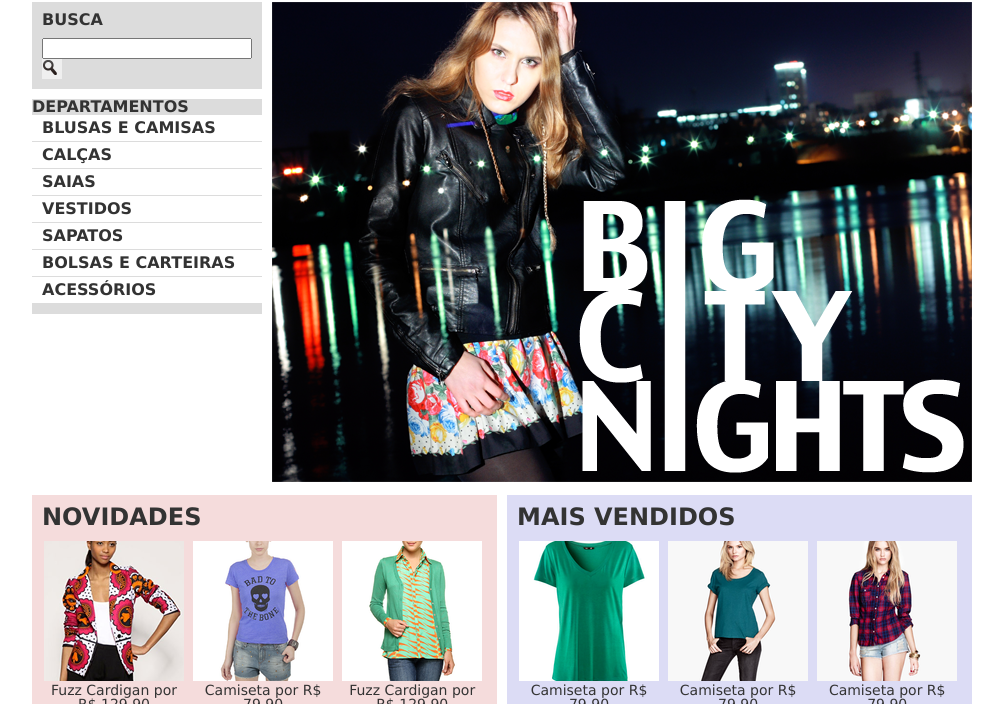
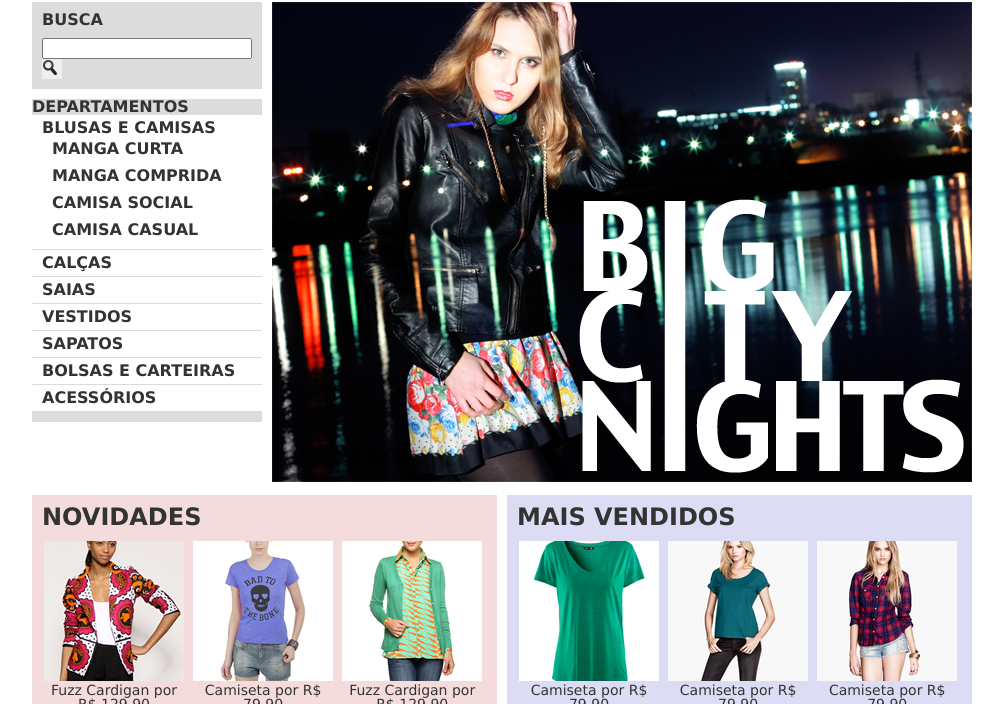
Before and after one commit to Paulo-pereira2077/Projeto-loja, a plain HTML site: page Raiz do site copy/index.html in a window 1280 px wide. Shown: the part 96-800 px from the top of the page, without its empty margins (138-1141 px from the left). Drawn offline with Linux system fonts and the light colour scheme.

Commit message:
Adicionando camisetas nas listas

```diff
--- a/Raiz do site copy/index.html
+++ b/Raiz do site copy/index.html
@@ -38,7 +38,14 @@
             <h2>Departamentos</h2>
             <nav>
                 <ul>
-                    <li><a href="#">Blusas e Camisas</a></li>
+                    <li><a href="#">Blusas e Camisas</a>
+                        <ul>
+                            <li><a href="#">Manga curta</a></li>
+                            <li><a href="#">Manga comprida</a></li>
+                            <li><a href="#">Camisa social</a></li>
+                            <li><a href="#">Camisa casual</a></li>
+                        </ul>
+                    </li>
                     <li><a href="#">Calças</a></li>
                     <li><a href="#">Saias</a></li>
                     <li><a href="#">Vestidos</a></li>
```
